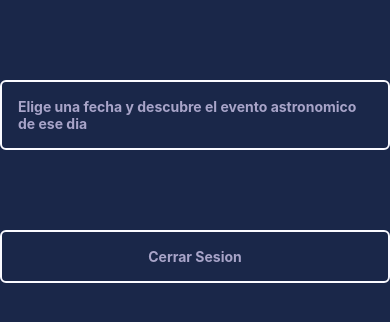
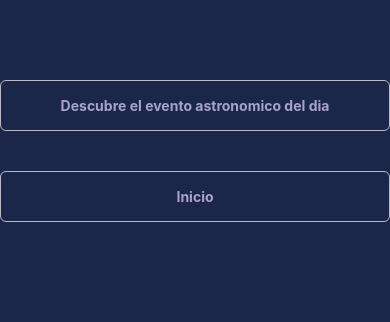
Before and after one commit to fatimaGisele/final-am-act4a-altamirano, a React Native app: screen /MyDatePicker in a window 390 px wide. Shown: the top 322 px of the page. Built offline with nearby package versions, Linux system fonts and the light colour scheme.

Commit message:
modificaciones menores

```diff
--- a/Components/EventOfADay.js
+++ b/Components/EventOfADay.js
@@ -14,7 +14,7 @@ export default function EventOfADay({day,month,year,returnTo}){
             let newImage = await imageOfADay(date)
             setApod(newImage);
         } catch (error) {
-            Alert.alert('Debe elegir una fecha anterior o igual a la actual')
+            Alert.alert('Debe elegir una fecha entre enero de 1996 y el dia de hoy')
             returnTo();
         }
 
--- a/Components/Main.js
+++ b/Components/Main.js
@@ -21,11 +21,6 @@ export default function ApodCard({navigation}) {
     }
 
 
-    const goToDP=()=>{
-      navigation.navigate('MyDatePicker')
-
-    }
-
 
     const SignOut = () =>{
       const auth = getAuth();
@@ -46,26 +41,25 @@ export default function ApodCard({navigation}) {
   return (
     <ScrollView style={styles.card}>
 
-    <View style={styles.buttonContainer}>
-      <TouchableOpacity onPress={()=>navigation.navigate('UserData')} style={styles.button}>
-        <Text style={styles.buttonText}>Hola {e}!!!</Text>
-      </TouchableOpacity>
-    </View>
+      <View style={styles.view}>
 
-    <View style={styles.buttonContainer}>
-      <TouchableOpacity onPress={()=>navigation.navigate('MyDatePicker')} style={styles.button}>
-        <Text  style={styles.buttonText}>Elige un dia</Text>
-      </TouchableOpacity>
-    </View>
+      <Text style={styles.description}>Hola {e}!!!</Text>
 
-      <View style={styles.view}>
         <Image source={{ uri: apod.hdurl }} style={styles.image} />
         <Text style={styles.title}>{apod.title}</Text>
         <Text style={styles.date}>{apod.date}</Text>
         <Text style={styles.description}>{apod.explanation}</Text>
       </View>
-      <View style={styles.buttonContainer}>
-        <TouchableOpacity onPress={SignOut} style={styles.button}>
+
+
+      <View style={styles.buttonContainer1}>
+        <TouchableOpacity onPress={()=>navigation.navigate('MyDatePicker')} style={styles.button1}>
+          <Text  style={styles.buttonText}>Elige un dia</Text>
+        </TouchableOpacity>
+     </View>
+
+      <View style={styles.buttonContainer2}>
+        <TouchableOpacity onPress={SignOut} style={styles.button2}>
             <Text style={styles.buttonText}>Cerrar Sesion</Text>
         </TouchableOpacity>
         </View>
@@ -109,23 +103,35 @@ const styles = StyleSheet.create({
     color: "#e4d9ff",
     marginBottom: 10,
   },
-  buttonContainer:{
+  buttonContainer1:{
+    flexDirection: 'row',
+    width: '100%',
+    borderWidth: 2,
+    borderRadius: 6,
+    marginTop: 40,
+    borderColor: '#fafaff',
+    backgroundColor:'#273469',
+  },
+  buttonContainer2:{
     flexDirection: 'row',
     width: '100%',
     borderWidth: 2,
     borderColor: '#fafaff',
     borderRadius: 6,
-    backgroundColor:'',
-    marginTop: 40,
+    marginTop: 1,
     marginBottom:40
 },
-button:{
+button1:{
     flex: 1,
     alignItems: 'center',
     padding:16,
     borderRadius: 6,
-    backgroundColor: '#1a2749',
-    opacity: '70%'
+},button2:{
+  flex: 1,
+  alignItems: 'center',
+  padding:16,
+  borderRadius: 6,
+  opacity: '70%'
 },
 buttonText:{
     fontWeight: "bold",
--- a/Components/MyDatePicker.js
+++ b/Components/MyDatePicker.js
@@ -2,7 +2,7 @@ import {useState } from 'react';
 import  DateTimePicker  from '@react-native-community/datetimepicker';
 import { View, Text, StyleSheet, ScrollView, TouchableOpacity } from 'react-native';
 import EventOfADay from './EventOfADay';
-import { getAuth, signOut } from "firebase/auth";
+
 
 
 
@@ -29,16 +29,7 @@ export default function MyDatePicker({navigation}){
         setHide(true);
     }
 
-    const SignOut = () =>{
-        const auth = getAuth();
-        signOut(auth).then(() => {
-          Alert.alert('Ha cerrado sesion exitosamente');
-        }).catch((error) => {
-            Alert.alert(error.message);
-            console.log(error);
-        });
-        navigation.navigate('Init');
-    }
+
 
     const toShow =()=>{
         setVisible(true);
@@ -55,18 +46,19 @@ export default function MyDatePicker({navigation}){
         <ScrollView style={styles.card}>
             <View style={styles.view}>
             { showBtn &&
-                <View style={styles.buttonContainer}>
+                <View style={[styles.buttonContainer,{ marginTop:40, marginBottom:40}]}>
                     <TouchableOpacity onPress={toShow} style={styles.button}>
-                   <Text style={styles.buttonText}>Elige una fecha y descubre el evento astronomico de ese dia</Text>
+                   <Text style={styles.buttonText}>Descubre el evento astronomico del dia</Text>
                     </TouchableOpacity>
                 </View>
                 }
                 {visible && <DateTimePicker value={date}  onChange={pickDay}/>}
                 {hide && <EventOfADay day={day} month={month} year={year} returnTo={returnTo}/>}
             </View>
+
             <View style={styles.buttonContainer}>
-                <TouchableOpacity onPress={SignOut} style={styles.button}>
-                    <Text style={styles.buttonText}>Cerrar Sesion</Text>
+            <TouchableOpacity onPress={()=>navigation.navigate('ApodCard')} style={styles.button}>
+                    <Text style={styles.buttonText}>Inicio</Text>
                 </TouchableOpacity>
             </View>
         </ScrollView>
@@ -87,12 +79,8 @@ const styles = StyleSheet.create({
       buttonContainer:{
         flexDirection: 'row',
         width: '100%',
-        borderWidth: 2,
-        borderColor: '#fafaff',
         borderRadius: 6,
-        backgroundColor:'',
-        marginTop: 40,
-        marginBottom:40
+        backgroundColor:''
     },
     button:{
         flex: 1,
@@ -100,7 +88,9 @@ const styles = StyleSheet.create({
         padding:16,
         borderRadius: 6,
         backgroundColor: '#1a2749',
-        opacity: '70%'
+        opacity: '70%',
+        borderWidth: 1,
+        borderColor: '#fafaff'
     },
     buttonText:{
         fontWeight: "bold",
--- a/Components/MyNavigation.js
+++ b/Components/MyNavigation.js
@@ -6,7 +6,7 @@ import SignIn from './SignIn';
 import Register from './Register';
 import ApodCard from './Main';
 import MyDatePicker from './MyDatePicker';
-import UserData from './UserData';
+
 
 export function MyNavigation(){
 
@@ -20,7 +20,7 @@ export function MyNavigation(){
                 <stack.Screen name="Register" component={Register} options={{headerShown:false}}/>
                 <stack.Screen name="ApodCard" component={ApodCard} options={{headerShown:false}}/>
                 <stack.Screen name='MyDatePicker' component={MyDatePicker} options={{headerShown:false}}/>
-                <stack.Screen name='UserData' component={UserData} options={{headerShown:false}}/>
+
             </stack.Navigator>
         </NavigationContainer>
     )
--- a/Components/UserData.js
+++ b/Components/UserData.js
@@ -1,20 +1,27 @@
 //este modulo va a servir para modificar y actualizar los datos del usuario
-import {useState} from "react";
-import { View, StyleSheet, Text, TouchableOpacity,Alert} from "react-native";
+/*import {useState} from "react";
+import { View, StyleSheet, Text, TouchableOpacity,Alert, ScrollView, TextInput} from "react-native";
 import { getAuth, updateProfile } from "firebase/auth";
-
+import { getFirestore,collection, query, where, getDocs } from "firebase/firestore";
+import { initializeApp } from "firebase/app"
+import { firebaseConfig } from './../lib/firebaseConfig';
 
 
 export default function UserData({navigation}){
 
     const auth = getAuth();
+    const create = initializeApp(firebaseConfig);
+    const auth0 = getAuth(create);
+    const db = getFirestore(auth0);
+
     const user = auth.currentUser;
-    const [e,setEmail] = useState(user.email);
-    const [name, setName] = useState(user.usuario);
+    const [u, setUser] = useState(user.usuario);
+    const [email, setEmail] = useState(user.email);
+    const [pass, setPass] = useState(user.password);
 
     const updateData=()=>{
      updateProfile(auth.currentUser,{
-        usuario: user,
+        usuario: u,
         email: email,
         contraseña: pass})
         .then(()=>{
@@ -27,20 +34,98 @@ export default function UserData({navigation}){
 
     }
 
+    const info = ()=>{
+        const q = query(collection(db, "Usuario"), where("email", "==", email));
+            const querySnapshot =  getDocs(q);
+            querySnapshot.forEach((doc) => {
+            // doc.data() is never undefined for query doc snapshots
+            console.log(doc.id, " => ", doc.data());
+});
+        console.log(user);
+    }
+
     return(
-        <View>
-            <Text style={styles.text}>Bienvenido {e}</Text>
+        <ScrollView style={styles.view}>
+            <Text style={styles.title}>Bienvenido {email}</Text>
+
+            <TextInput style={styles.input} onChangeText={(text)=>setUser(text)}
+              placeholder={u} autoCorrect={false}/>
+            <TextInput style={styles.input} onChangeText={(text)=>setEmail(text)}
+              placeholder={email} autoCorrect={false}/>
+            <TextInput style={styles.input} onChangeText={(text)=>setPass(text)}
+              placeholder={pass} autoCorrect={false}/>
+            <TouchableOpacity style={styles.registerButton} onPress={info}>
+                <Text style={{color:'white', fontWeight:'bold'}}>USER INFO</Text>
+            </TouchableOpacity>
+
+        <View style={styles.buttonContainer}>
+        <TouchableOpacity onPress={()=>navigation.goBack()} style={styles.button}>
+            <Text style={styles.buttonText}>Volver</Text>
+        </TouchableOpacity>
         </View>
+        </ScrollView>
     )
 }
 
 const styles = StyleSheet.create({
-    text:{
-        fontSize: 20,
-        color: "#E4D9FF",
+     view:{
+        paddingHorizontal: 30,
+        paddingTop: 80,
+        backgroundColor: '#1a2749'
+    },
+    title:{
+        fontSize: 32,
+        fontWeight: "bold",
         textAlign: 'center',
-        margin: 10,
-        paddingTop:40,
-        fontWeight: 400
+        lineHeight: 35,
+        color: '#e4d9ff',
+        marginBottom: 40
+    },
+    body:{
+        paddingTop: 20,
+        fontSize: 16,
+        lineHeight: 23,
+        fontWeight: "medium",
+        alignItems: 'center',
+        color: '#e4d9ff',
+    },
+    buttonContainer:{
+        flexDirection: 'row',
+        width: '100%',
+        borderWidth: 2,
+        borderColor: '#fafaff',
+        borderRadius: 6,
+        backgroundColor:'',
+        marginTop: 40,
+    },
+    button:{
+        flex: 1,
+        alignItems: 'center',
+        padding:16,
+        borderRadius: 6,
+    },
+    buttonText:{
+        fontWeight: "bold",
+        color: '#e4d9ff'
+    },
+    input:{
+        backgroundColor:'#fafaff',
+        padding:20,
+        borderRadius:16,
+        marginBottom: 10,
+    },
+    registerButton:{
+        backgroundColor:'#273469',
+        padding: 20,
+        borderRadius:16,
+        alignItems: 'center',
+        marginVertical: 30,
+        shadowColor: '#273469',
+        shadowOffset: {
+            width: 0,
+            height: 8,
+        },
+        shadowOpacity: .44,
+        shadowRadius: 10.32,
     }
-})
+})*/
```
